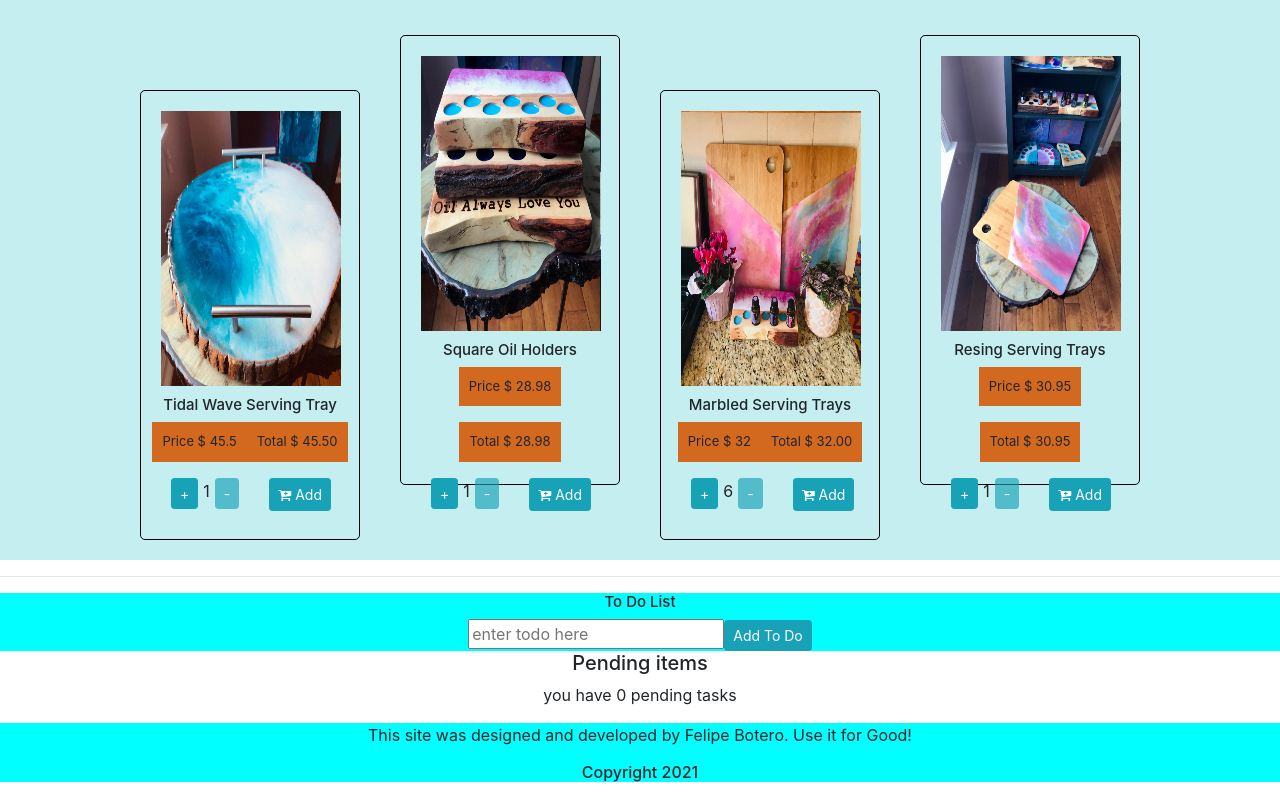
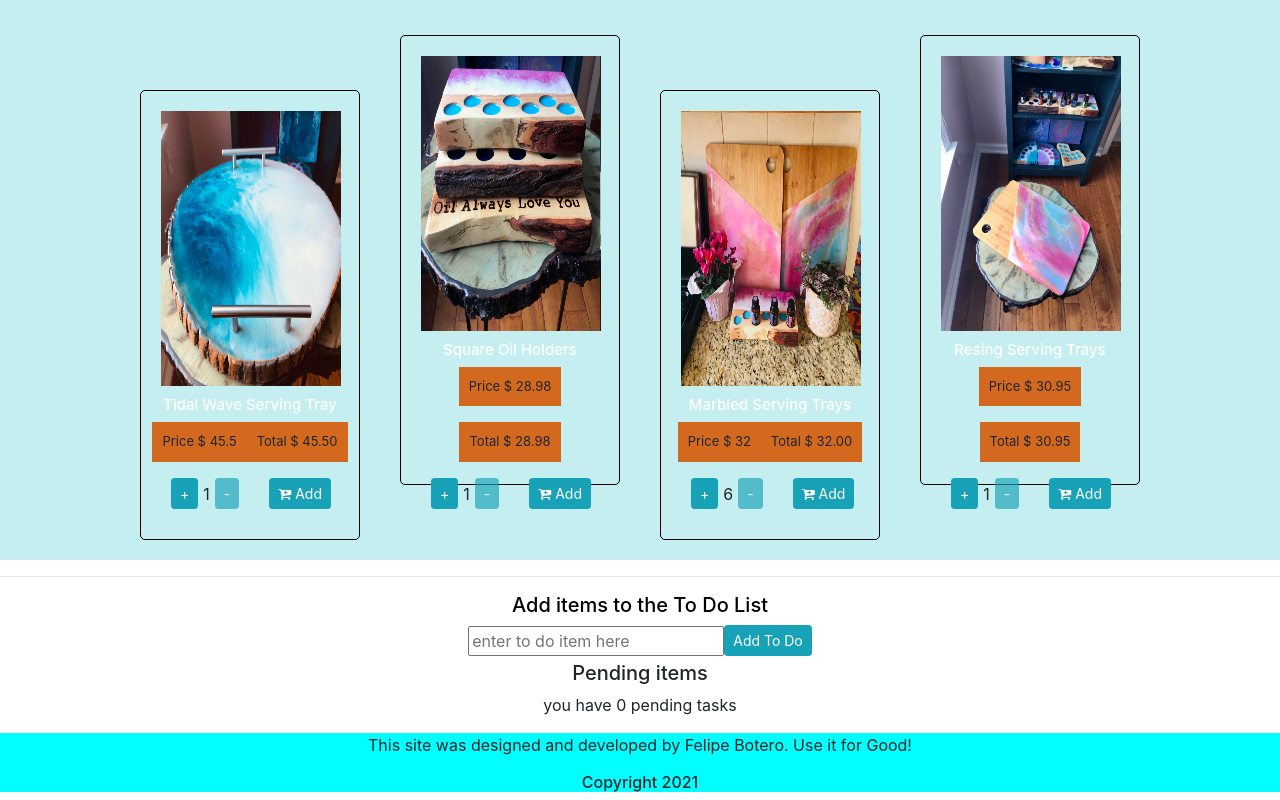
Before and after one commit to fbotero1956/NewDawnCreations, a React (Create React App) app: page / in a window 1280 px wide. Shown: the part 667-1467 px from the top of the page. Built offline with nearby package versions, Linux system fonts and the light colour scheme.

Commit message:
fixes the css

```diff
--- a/src/components/pendingtodos.css
+++ b/src/components/pendingtodos.css
@@ -1,3 +1,10 @@
 .pendingTodos{
     background-color: blueviolet;
+    width: 300px;
+    margin-left: 800px;
+    margin-bottom: 15px;
+
 }
+.title{
+    color:white;
+}
--- a/src/components/todo.css
+++ b/src/components/todo.css
@@ -1,3 +1,6 @@
-.todo-div{
-    background-color: aqua;
+.todo-div h5{
+    color: black;
 }
+.btn{
+    margin-bottom: 5px;
+}
--- a/src/components/todo.jsx
+++ b/src/components/todo.jsx
@@ -14,12 +14,12 @@ class ToDo extends Component {
     return (
       <div>
         <div className="todo-div">
-                <h5 className="title">To Do List</h5>
+                <h5>Add items to the To Do List</h5>
                 <input
-                value = {this.state.toDoText}
+                value = {this.state.todoText}
                 className="input"
                 type="text"
-                placeholder="enter todo here"
+                placeholder="enter to do item here"
                 onChange={this.onTextChange}>
                 </input>
                 <button className="btn btn-sm btn-info" onClick={this.addToDo}>
@@ -43,7 +43,7 @@ class ToDo extends Component {
     var tdArray = this.state.todoArray;
     console.log(tdArray);
     tdArray.push(this.state.todoText);
-    this.setState({todoArray: tdArray, todoText: ""});
+    this.setState({todoArray: tdArray, todoText: ''});
 };
 }
 
--- a/src/services/productService.js
+++ b/src/services/productService.js
@@ -16,7 +16,7 @@ var data = [
       title: "Resin Garden Tile",
       image: "item2img1.png",
       discount: 10,
-      category: "Rsin Tiles",
+      category: "Resin Tiles",
     },
     {
       id: "5f40a6baa9e6e22fa1d5fac4",
@@ -25,7 +25,7 @@ var data = [
       title: "Essential Oil Base",
       image: "item3img1.png",
       discount: 0,
-      category: "Vegetable",
+      category: "Oil Holders",
     },
     {
       id: "5f40a6baf0f068a497921d29",
@@ -34,7 +34,7 @@ var data = [
       title: "Essential Oil Holder",
       image: "item4img1.png",
       discount: 0,
-      category: "Vegetable",
+      category: "Oil Holders",
     },
     {
       id: "5f40a866337a3bb00793da52",
@@ -43,7 +43,7 @@ var data = [
       title: "Tidal Wave Serving Tray",
       image: "item5img1.png",
       discount: 4,
-      category: "Fruit",
+      category: "Serving Trays",
     },
     {
       id: "5f40a866ea0a04e6891b7084",
@@ -52,7 +52,7 @@ var data = [
       title: "Square Oil Holders",
       image: "item6img1.png",
       discount: 0,
-      category: "Fruit",
+      category: "Oil Holders",
     },
     {
       id: "5f40a866ea0a04e6891212333",
@@ -62,7 +62,7 @@ var data = [
       image: "item1img2.png",
       discount: 12,
       minimum: 6,
-      category: "Dairy & Eggs",
+      category: "Serving Trays",
     },
     {
       id: "5f40a866ea0a04e68911231328",
@@ -71,7 +71,7 @@ var data = [
       title: "Resing Serving Trays",
       image: "item1img3.png",
       discount: 12,
-      category: "Beverages",
+      category: "Serving Trays",
     },
   ];
 
```
